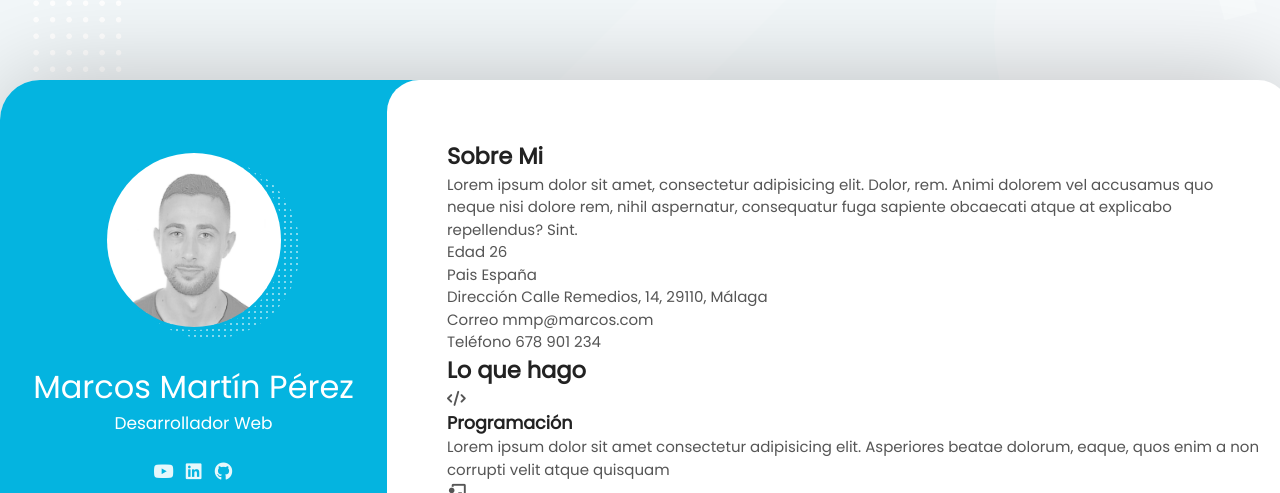
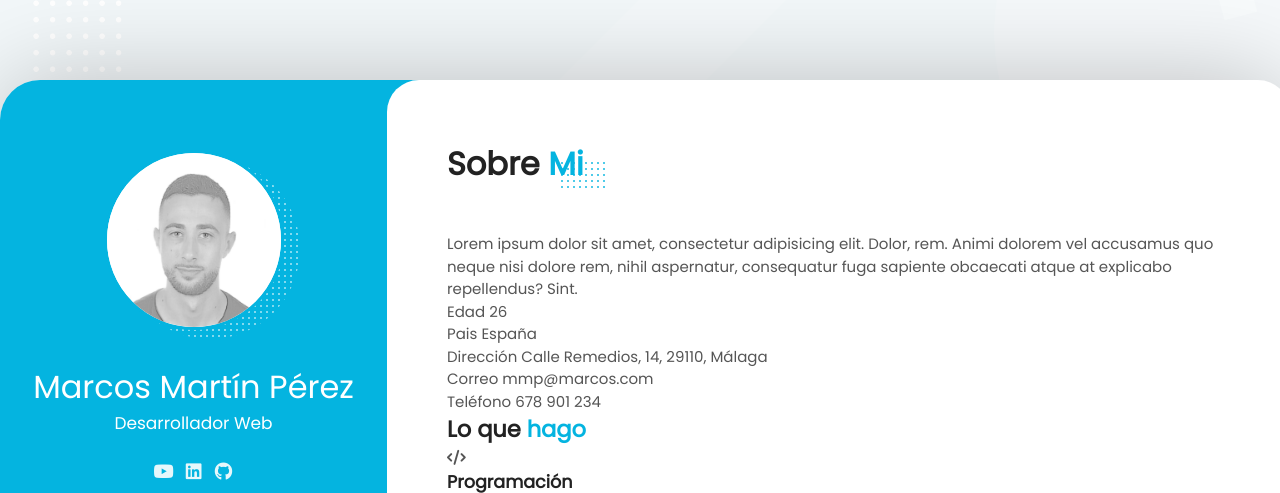
Before and after one commit to cos97/Master-en-CSS3-Avanzado, a plain HTML site: page 06-Maquetacion_Web1/sobre-mi.html in a window 1280 px wide. Shown: the top 493 px of the page. Drawn offline with Linux system fonts and the light colour scheme.

Commit message:
comienzo css de sobre-mi

```diff
--- a/06-Maquetacion_Web1/assets/css/style.css
+++ b/06-Maquetacion_Web1/assets/css/style.css
@@ -277,3 +277,29 @@ body{
     padding-right: 3rem;
     overflow: auto;
 }
+
+.about__header{
+    display: inline-block ;
+    margin-bottom: 4.5rem;
+}
+
+.about__title{
+    font-size: 3.2rem;
+    position: relative;
+}
+
+.about__title::after{
+    content: "";
+    position: absolute;
+    top: 20px;
+    right: -25px;
+    width: 50px;
+    height: 30px;
+    background-image: -webkit-repeating-radial-gradient(center center, var(--color-secondary), var(--color-secondary) 1px, transparent 0px, transparent 100%);
+    background-size: 6px 6px;
+    opacity: 0.7;
+}
+
+.title__color{
+    color: var(--color-secondary);
+}
```
